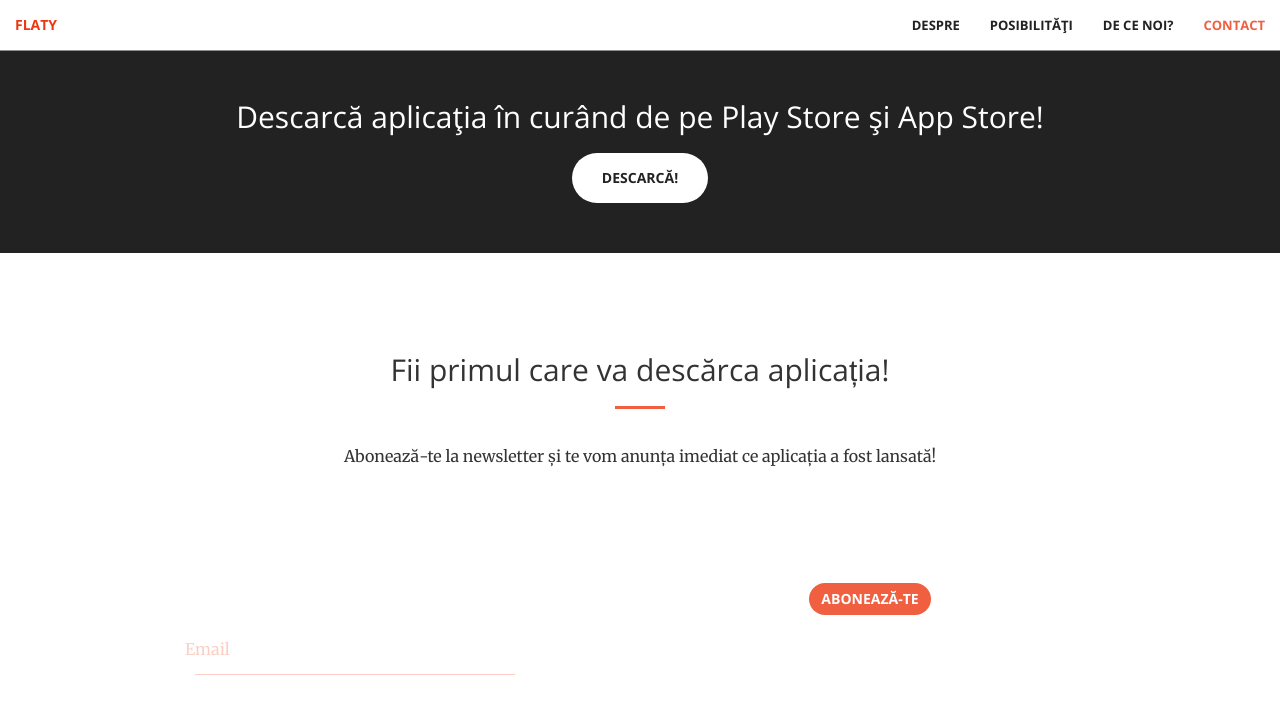
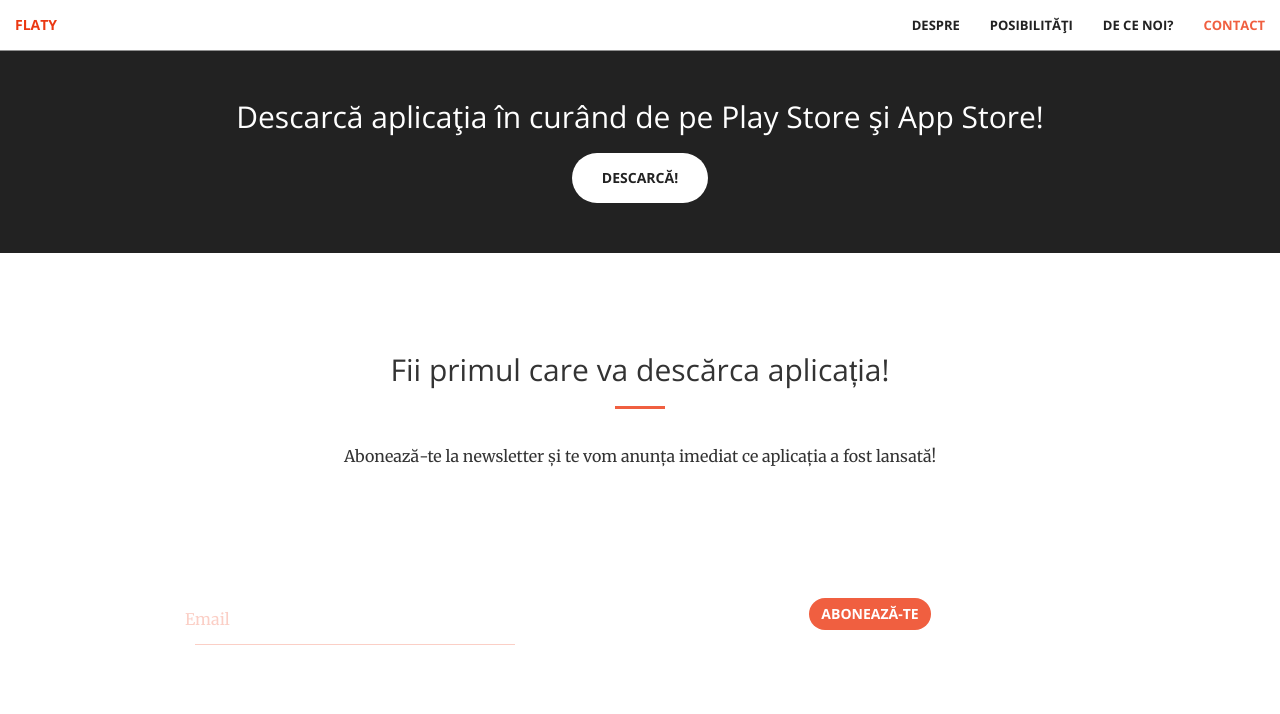
Before and after one commit to rptoma/Flaty-landing-page-2, a Jekyll site: the page built from index.html, in a window 1280 px wide and 900 px high, scrolled down 2338 px. Shown: the top 714 px of the window. Built offline with Jekyll 4.4.1, drawn with Linux system fonts in a browser that asks for light colours.

Commit message:
Update contact.html

```diff
--- a/_includes/contact.html
+++ b/_includes/contact.html
@@ -30,13 +30,15 @@
         <div class="container-fluid" style="text-align: center; margin: 80px;">
             <div class="col-md-12" style="display: block;">
                         <form>
-                            <div class="group col-md-6 ">
+                            <div class="form-group">
+                            <div class="col-md-6 ">
                               <input type="text" required="required"/><span class="highlight"></span><span class="bar"></span>
                               <label>Email</label>
                             </div>
-                            <div class="form-group col-md-6 ">
+                            <div class=" col-md-6 ">
                               <button type="submit" class="btn btn-primary">Abonează-te</button>
                             </div>
+                        </div>
                         </form>
                     </div>
         </div>
```
